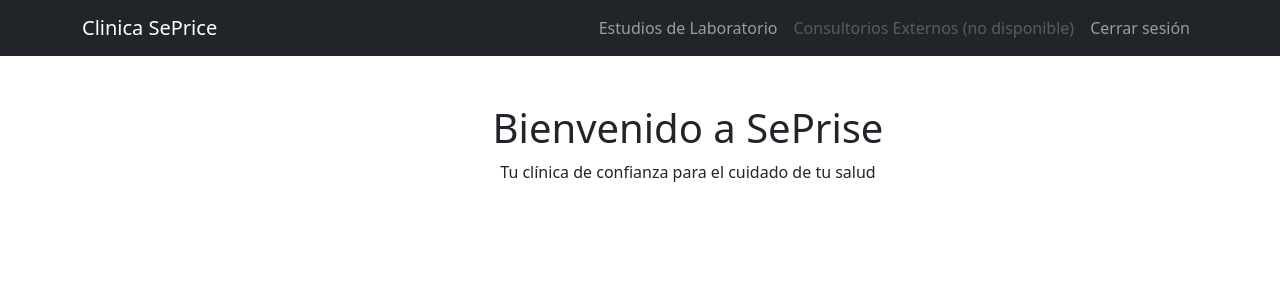
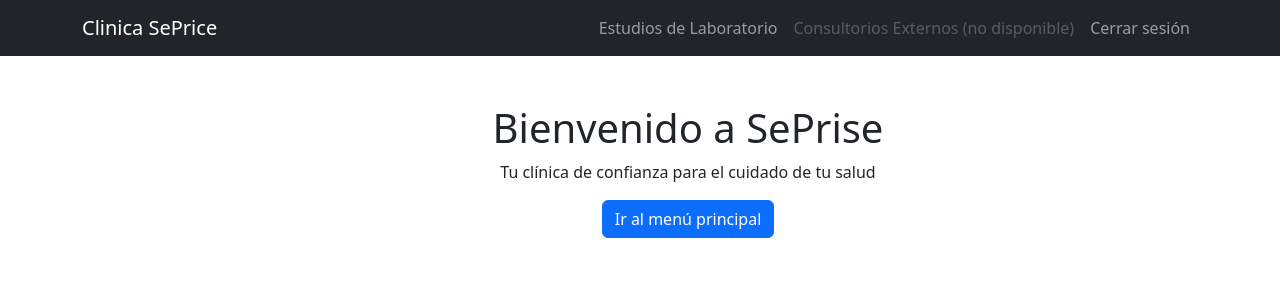
Before and after one commit to fraperrone/ifts29-pp2-proto-front, a React (Vite) app: page / in a window 1280 px wide. Both pictures are taken after a click on the button "Submit". Shown: the top 300 px of the page. Built offline with nearby package versions, Linux system fonts and the light colour scheme.

Commit message:
Agregamos boton

```diff
--- a/src/pages/HomePage.jsx
+++ b/src/pages/HomePage.jsx
@@ -3,12 +3,31 @@ import React from 'react'
 import NavbarComponent from '../components/NavbarComponent'
 import { BrowserRouter } from 'react-router-dom'
 import { Container } from 'react-bootstrap'
+import EstudiosPage from './EstudiosPage'
+
+// importamos nav
+import { useNavigate } from 'react-router-dom'
 
 const HomePage = () => {
+  const navigate = useNavigate()
+
+  const irAlMenuPrincipal = () => {
+    navigate('/estudios')
+  }
+
+
   return (
     <Container className="m-5 text-center">
+
+      {/* agregamos imagen clinica */}
+
       <h1>Bienvenido a SePrise</h1>
       <p>Tu clínica de confianza para el cuidado de tu salud</p>
+
+      {/* boton para ir al menu principal */}
+      <button className="btn btn-primary" onClick={irAlMenuPrincipal}>
+        Ir al menú principal
+      </button>
     </Container>
   )
 }
```
